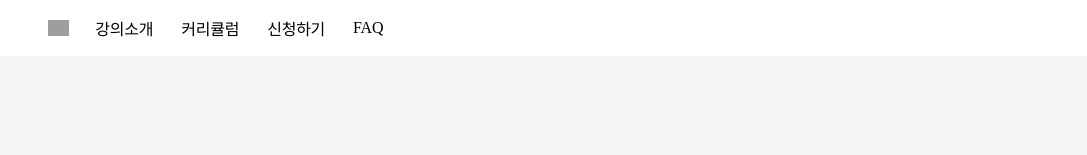
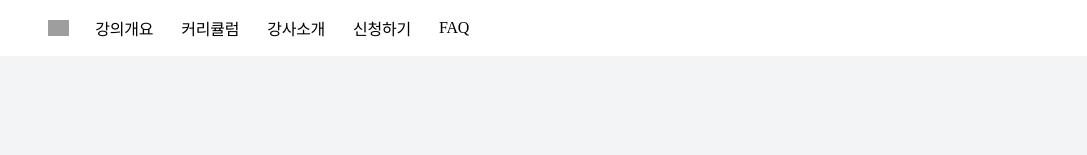
Before and after one commit to sipoon07/harmonium-likelion-v2, a React (Vite) app: page / in a window 1280 px wide. Shown: the top 155 px of the page, without its empty margins (96-1183 px from the left). Built offline with nearby package versions, Linux system fonts and the light colour scheme; grey boxes are pictures that could not be loaded; the HTML template or start-up script is replaced by a standard one; a web font is replaced by a local one.

Commit message:
Nav item add (overview, instructor)

```diff
--- a/src/components/Header.tsx
+++ b/src/components/Header.tsx
@@ -4,8 +4,10 @@ import { smoothScrollToId } from "../lib/scroll";
 type NavItem = { id: string; label: string };
 
 const items: NavItem[] = [
-  { id: "about", label: "강의소개" },
+  /*{ id: "", label: "" },*/
+  { id: "overview", label: "강의개요" },
   { id: "curriculum", label: "커리큘럼" },
+  { id: "instructor", label: "강사소개" },
   { id: "apply", label: "신청하기" },
   { id: "faq", label: "FAQ" },
 ];
```
